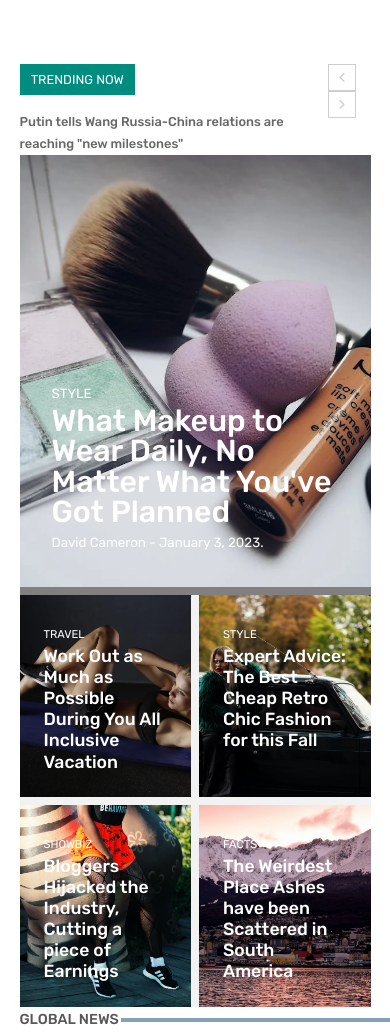
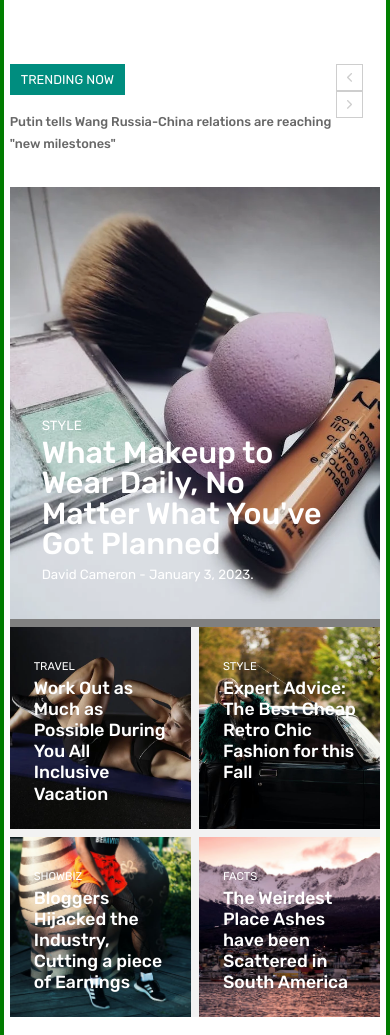
Before and after one commit to kessie2862/news-site, a plain HTML site: page index.html in a window 390 px wide. Shown: the top 1035 px of the page. Drawn offline with nearby package versions, Linux system fonts and the light colour scheme.

Commit message:
Made a slight adjustments

```diff
--- a/style.css
+++ b/style.css
@@ -44,7 +44,6 @@ body {
   color: var(--color-dark);
   line-height: 1.7;
   background: #ffffff;
-  overflow: hidden;
 }
 
 .container {
@@ -658,9 +657,9 @@ kjahkjfahgfkhagfhagfyyfh ahskfhafgakhfgakhfahaha {
 
 /* Screens 800px and bigger */
 @media screen and (max-width: 800px) {
-  body {
+  /* body {
     background: indigo;
-  }
+  } */
 
   .trending .trend-content {
     flex-direction: column;
@@ -688,14 +687,14 @@ kjahkjfahgfkhagfhagfyyfh ahskfhafgakhfgakhfahaha {
 
 /* Screens 400px and bigger */
 @media screen and (max-width: 400px) {
-  body {
+  /* body {
     background: rgb(223, 73, 4);
-  }
+  } */
 
   nav {
     display: none;
   }
-
+  /*
   .container {
     width: 100%;
   }
@@ -703,7 +702,7 @@ kjahkjfahgfkhagfhagfyyfh ahskfhafgakhfgakhfahaha {
   .content-container {
     width: 90%;
     margin: 0 auto;
-  }
+  } */
 }
 
 /* MEDIA QUERIES ENDS */
```
